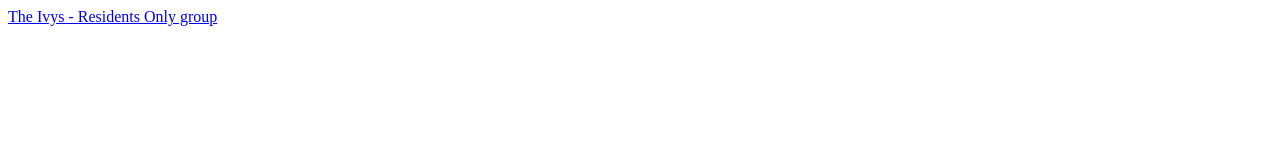
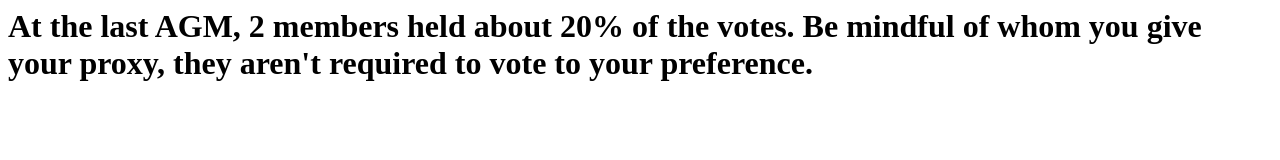
Before and after one commit to mikepkes/theivys, a plain HTML site: page index.html in a window 1280 px wide. Drawn offline with Linux system fonts and the light colour scheme.

Commit message:
Update index.html

```diff
--- a/index.html
+++ b/index.html
@@ -1,3 +1,3 @@
 <html>
-    <a href="https://www.facebook.com/groups/590419774879550/">The Ivys - Residents Only group</a></h1>
+    <h1>At the last AGM, 2 members held about 20% of the votes.  Be mindful of whom you give your proxy, they aren't required to vote to your preference.</h1>
 </html>
```
